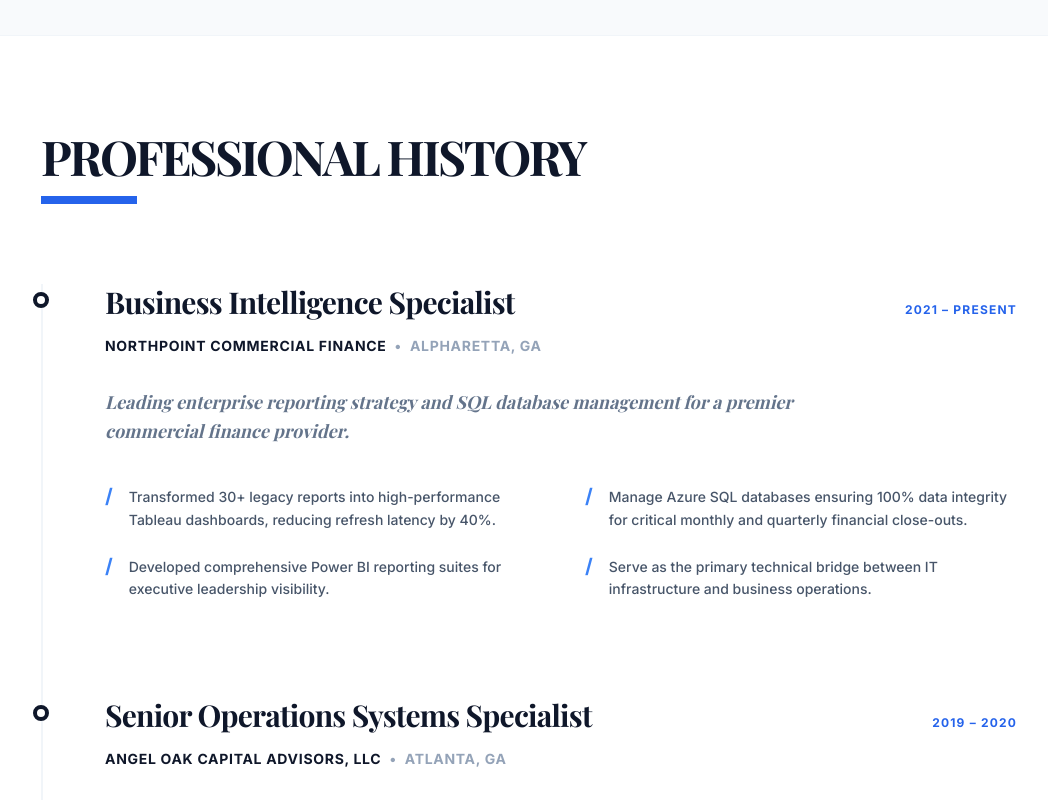
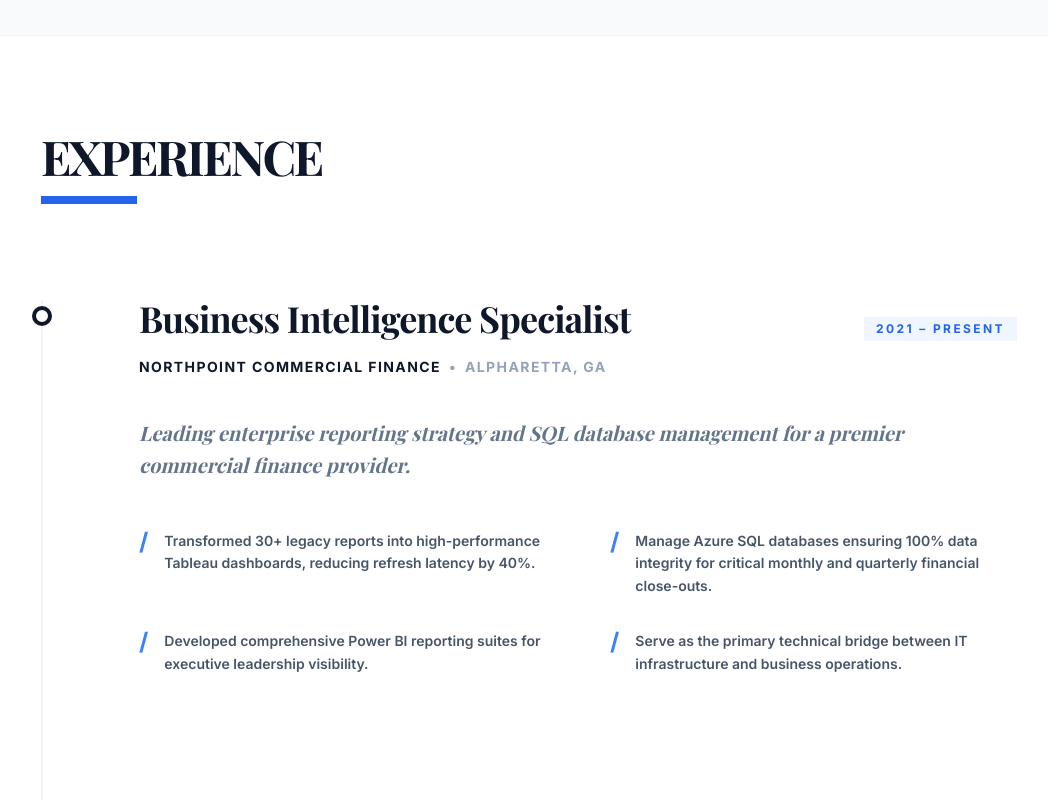
Before and after one commit to btburns308/brian-portfolio, a React (Vite) app: page / in a window 1280 px wide. Shown: the part 1480-2280 px from the top of the page, without its empty margins (111-1159 px from the left). Built offline with nearby package versions, Linux system fonts and the light colour scheme; a web font is replaced by a local one.

Commit message:
Update ExperienceSection.tsx

```diff
--- a/components/ExperienceSection.tsx
+++ b/components/ExperienceSection.tsx
@@ -6,46 +6,43 @@ interface ExperienceProps { experiences: Experience[]; }
 const ExperienceSection: React.FC<ExperienceProps> = ({ experiences }) => {
   return (
     <div className="max-w-5xl mx-auto px-6">
-      <div className="mb-20">
-        <h2 className="text-5xl font-black text-slate-900 mb-4 tracking-tighter uppercase">Professional History</h2>
+      <div className="mb-24">
+        <h2 className="text-5xl font-black text-slate-900 mb-4 tracking-tighter uppercase">Experience</h2>
         <div className="w-24 h-2 bg-blue-600"></div>
       </div>
 
-      <div className="relative">
-        {/* Simple left-aligned vertical line */}
-        <div className="absolute left-0 top-0 bottom-0 w-[2px] bg-slate-100 ml-4 lg:ml-0"></div>
+      <div className="relative border-l-2 border-slate-100 ml-4 lg:ml-0">
+        <div className="space-y-32">
+          {experiences.map((exp, idx) => (
+            <div key={idx} className="relative pl-12 lg:pl-24 group">
 
-        <div className="space-y-24">
-          {experiences.map((exp, idx) => (
-            <div key={idx} className="relative pl-12 lg:pl-16 group">
-
-              {/* Timeline Marker */}
-              <div className="absolute left-0 top-2 w-8 h-8 lg:w-4 lg:h-4 bg-white border-4 border-slate-900 rounded-full z-10 -translate-x-1/2 ml-4 lg:ml-0 group-hover:bg-blue-600 transition-colors"></div>
+              {/* Dot on the Line */}
+              <div className="absolute left-[-11px] top-1.5 w-5 h-5 bg-white border-4 border-slate-900 rounded-full z-10 group-hover:bg-blue-600 transition-colors duration-300"></div>
 
               <div className="flex flex-col lg:flex-row lg:items-baseline lg:justify-between mb-4">
-                <h3 className="text-3xl font-black text-slate-900 tracking-tight">
+                <h3 className="text-4xl font-black text-slate-900 tracking-tight leading-none">
                   {exp.role}
                 </h3>
-                <span className="text-xs font-black text-blue-600 uppercase tracking-widest mt-2 lg:mt-0">
+                <span className="text-xs font-black text-blue-600 uppercase tracking-[0.2em] bg-blue-50 px-3 py-1 mt-4 lg:mt-0 inline-block">
                   {exp.period}
                 </span>
               </div>
 
-              <div className="flex flex-wrap items-center gap-2 text-sm font-bold text-slate-400 uppercase tracking-wider mb-8">
+              <div className="flex flex-wrap items-center gap-2 text-sm font-bold text-slate-400 uppercase tracking-widest mb-10">
                 <span className="text-slate-900">{exp.company}</span>
                 <span>•</span>
                 <span>{exp.location}</span>
               </div>
 
-              <p className="text-slate-500 mb-10 leading-relaxed font-medium max-w-3xl italic serif text-lg">
+              <p className="text-xl text-slate-500 mb-12 leading-relaxed font-light italic serif max-w-3xl">
                 {exp.description}
               </p>
 
-              <div className="grid grid-cols-1 md:grid-cols-2 gap-y-6 gap-x-12">
+              <div className="grid grid-cols-1 md:grid-cols-2 gap-y-8 gap-x-16">
                 {exp.achievements.map((ach, aIdx) => (
                   <div key={aIdx} className="flex gap-4 items-start">
-                    <span className="text-blue-500 font-black text-xl shrink-0 leading-none">/</span>
-                    <p className="text-sm text-slate-600 font-medium leading-relaxed">{ach}</p>
+                    <span className="text-blue-500 font-black text-2xl shrink-0 leading-none">/</span>
+                    <p className="text-sm text-slate-600 font-semibold leading-relaxed">{ach}</p>
                   </div>
                 ))}
               </div>
```
